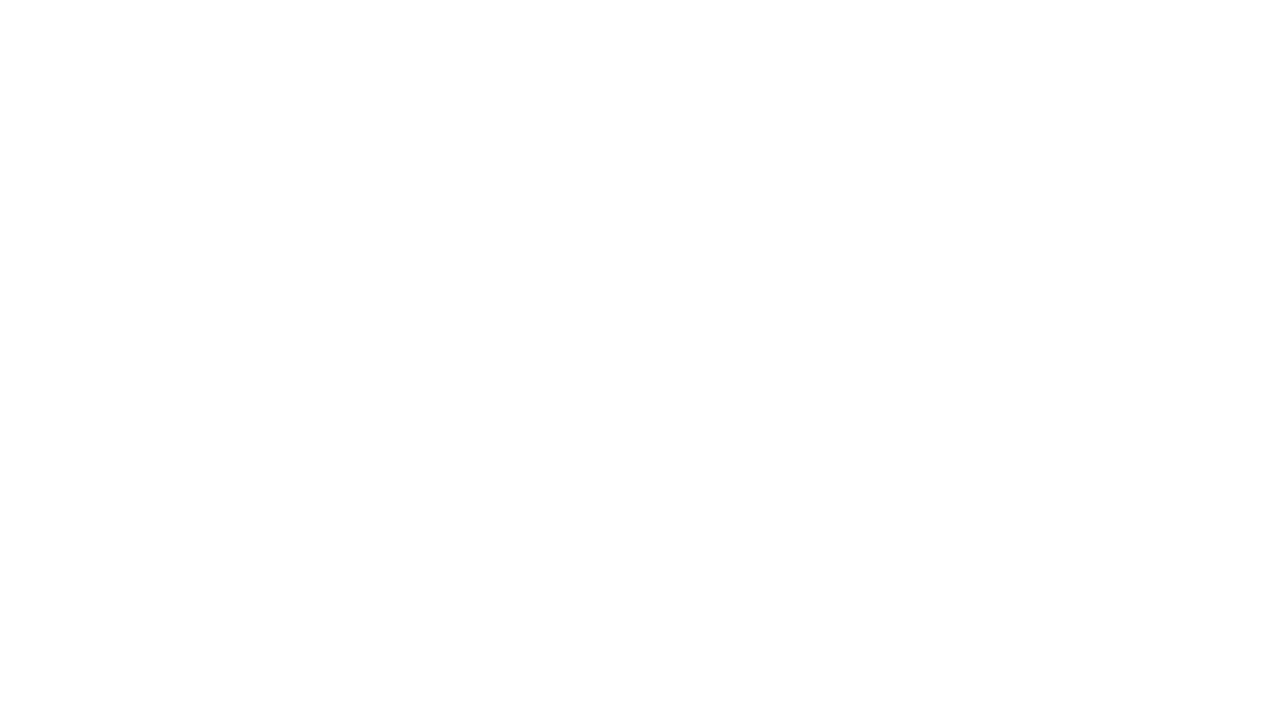
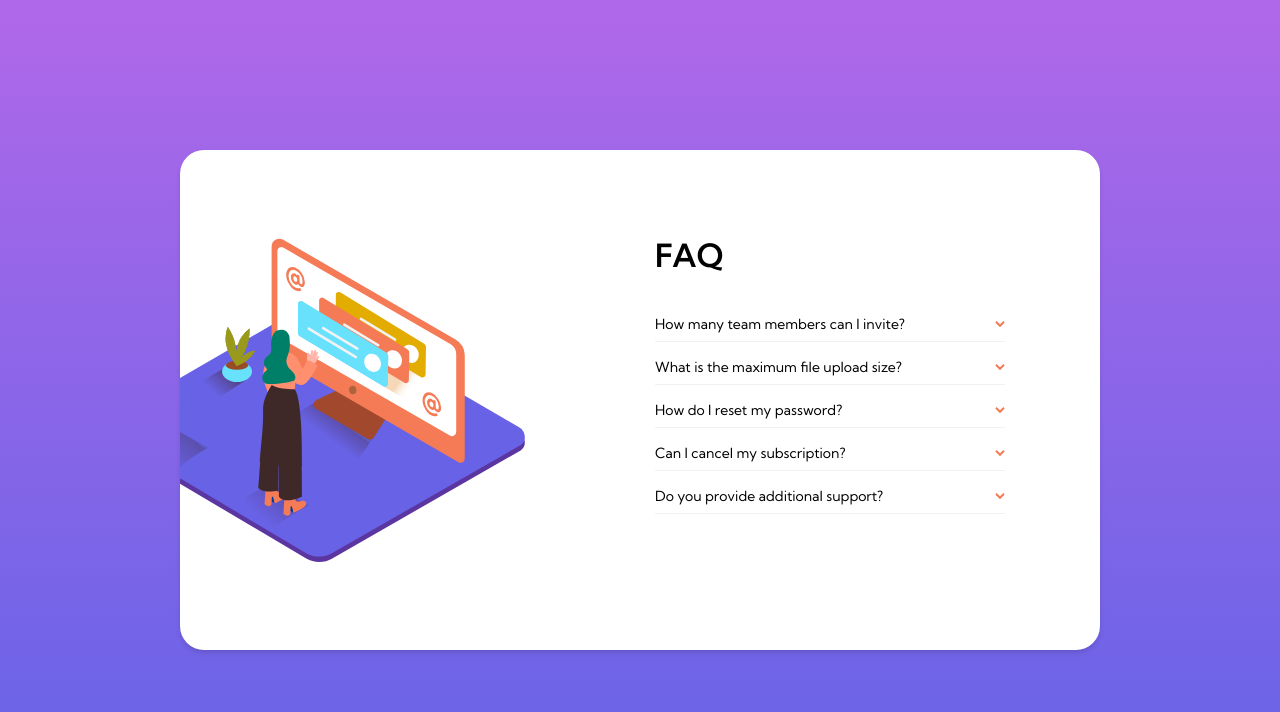
Before and after one commit to johnkomarnicki/3-mini-projects, a plain HTML site: page faq/index.html in a window 1280 px wide. Drawn offline with Linux system fonts and the light colour scheme.

Commit message:
faq accordion card

```diff
--- a/faq/app.js
+++ b/faq/app.js
@@ -1,9 +1,30 @@
 // store ".accordion-q" & ".faq-card" in variables
+const questions = document.querySelectorAll(".accordion-q");
+const faqCard = document.querySelector(".faq-card");
 
 // listen for a click on any of the questions
+questions.forEach((question) => {
+  // Within listner
+  question.addEventListener("click", () => {
+    // Get height of answer
+    const height = question.nextElementSibling.scrollHeight;
 
-// Within listner
-// Get height of answer
-// Check if question has already been clicked
-// reset all questions/answers back to initial state
-// add active class to question selected & apply height
+    // Check if question has already been clicked close &&
+    // return out of function
+    if (question.parentElement.classList.contains("active")) {
+      question.parentElement.classList.remove("active");
+      question.nextElementSibling.style.maxHeight = "0px";
+      return;
+    }
+
+    // reset all questions/answers back to initial state
+    questions.forEach((q) => {
+      q.parentElement.classList.remove("active");
+      q.nextElementSibling.style.maxHeight = "0px";
+    });
+
+    // add active class to question selected & apply height
+    question.parentElement.classList.add("active");
+    question.nextElementSibling.style.maxHeight = `${height}px`;
+  });
+});
--- a/faq/index.html
+++ b/faq/index.html
@@ -8,6 +8,63 @@
     <link rel="stylesheet" href="./style.css" />
   </head>
   <body>
+    <div class="faq-card">
+      <div class="img">
+        <img src="./imgs/illustration-woman-online-desktop.svg" alt="" />
+      </div>
+      <div class="faq-questions">
+        <h1>FAQ</h1>
+        <div class="faq">
+          <div class="accordion-q">
+            <span>How many team members can I invite?</span>
+            <img src="./imgs/icon-arrow-down.svg" alt="" />
+          </div>
+          <p class="answer">
+            You can invite up to 2 additional users on the Free plan. There is no limit on
+            team members for the Premium plan.
+          </p>
+        </div>
+        <div class="faq">
+          <div class="accordion-q">
+            <span>What is the maximum file upload size?</span>
+            <img src="./imgs/icon-arrow-down.svg" alt="" />
+          </div>
+          <p class="answer">
+            No more than 2GB. All files in your account must fit your allotted storage
+            space.
+          </p>
+        </div>
+        <div class="faq">
+          <div class="accordion-q">
+            <span>How do I reset my password?</span>
+            <img src="./imgs/icon-arrow-down.svg" alt="" />
+          </div>
+          <p class="answer">
+            Click “Forgot password” from the login page or “Change password” from your
+            profile page. A reset link will be emailed to you.
+          </p>
+        </div>
+        <div class="faq">
+          <div class="accordion-q">
+            <span>Can I cancel my subscription?</span>
+            <img src="./imgs/icon-arrow-down.svg" alt="" />
+          </div>
+          <p class="answer">
+            Yes! Send us a message and we’ll process your request no questions asked.
+          </p>
+        </div>
+        <div class="faq">
+          <div class="accordion-q">
+            <span>Do you provide additional support?</span>
+            <img src="./imgs/icon-arrow-down.svg" alt="" />
+          </div>
+          <p class="answer">
+            Chat and email support is available 24/7. Phone lines are open during normal
+            business hours.
+          </p>
+        </div>
+      </div>
+    </div>
     <script src="./app.js"></script>
   </body>
 </html>
--- a/faq/style.css
+++ b/faq/style.css
@@ -6,3 +6,135 @@
   box-sizing: border-box;
   font-family: "Kumbh Sans", sans-serif;
 }
+
+body {
+  display: flex;
+  justify-content: center;
+  align-items: center;
+  height: 100vh;
+  padding: 0 16px;
+  background-image: linear-gradient(to bottom, #b068e9, #6463e7);
+}
+
+.faq-card {
+  position: relative;
+  width: 100%;
+  max-width: 920px;
+  height: 100%;
+  max-height: 500px;
+  padding: 15px;
+  display: flex;
+  flex-direction: column;
+  align-items: center;
+  background-color: #fff;
+  border-radius: 24px;
+  box-shadow: 0 4px 6px -1px rgba(0, 0, 0, 0.1), 0 2px 4px -1px rgba(0, 0, 0, 0.06);
+}
+
+.img {
+  display: flex;
+  justify-content: center;
+  position: absolute;
+  left: 0;
+  top: -100px;
+  width: 100%;
+}
+
+.img img {
+  width: 220px;
+  height: auto;
+}
+
+.faq-questions {
+  width: 100%;
+  max-width: 450px;
+  padding-top: 80px;
+  margin: 0 auto;
+}
+
+h1 {
+  margin-bottom: 40px;
+  text-align: center;
+}
+
+.faq {
+  overflow: hidden;
+  margin-bottom: 16px;
+  border-bottom: 1px solid #f2f2f2;
+}
+
+.accordion-q {
+  cursor: pointer;
+  display: flex;
+  align-items: center;
+  margin-bottom: 8px;
+}
+
+.accordion-q span {
+  font-size: 14px;
+  margin-right: auto;
+}
+
+.accordion-q img {
+  transition: 0.4s ease all;
+}
+
+.answer {
+  max-height: 0;
+  color: #787887;
+  max-width: 320px;
+  font-size: 12px;
+  transition: 0.4s ease all;
+}
+
+/* active state */
+.active img {
+  transform: rotate(180deg);
+}
+
+.active .answer {
+  margin-bottom: 16px;
+}
+
+/* desktop */
+@media (min-width: 700px) {
+  .faq-card {
+    overflow: hidden;
+    padding: 60px;
+  }
+
+  .img {
+    top: 0;
+    left: -80px;
+    height: 100%;
+    width: initial;
+    align-items: center;
+    justify-content: flex-start;
+  }
+
+  .img img {
+    width: 300px;
+    height: auto;
+  }
+
+  h1 {
+    text-align: start;
+  }
+
+  .faq-questions {
+    padding-top: 0;
+    max-width: 350px;
+    margin: 0 0 0 auto;
+  }
+}
+
+@media (min-width: 800px) {
+  .faq-card {
+    padding: 85px 95px 65px 30px;
+  }
+
+  .img img {
+    width: 425px;
+    height: auto;
+  }
+}
```
Also changed, not shown: faq/imgs/illustration-woman-online-mobile.svg (deleted).
